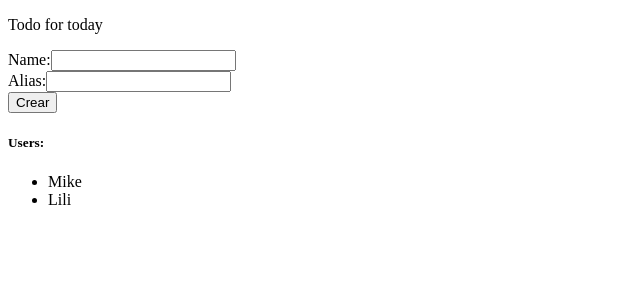
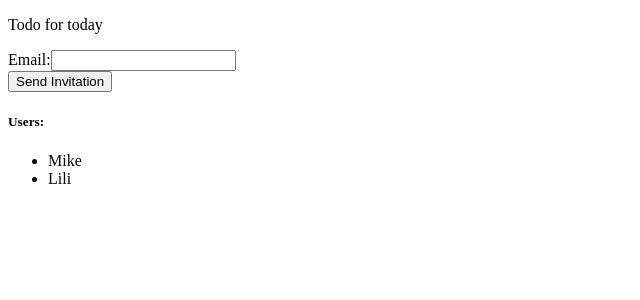
Before and after one commit to codekacode/todo-innova-challenge, an Angular app: page /board/1 in a window 1280 px wide. Shown: the top 300 px of the page, without its empty margins (0-640 px from the left). Built offline with nearby package versions, Linux system fonts and the light colour scheme.

Commit message:
Add package to create modal

```diff
--- a/package.json
+++ b/package.json
@@ -19,6 +19,7 @@
     "@angular/platform-browser": "~11.2.3",
     "@angular/platform-browser-dynamic": "~11.2.3",
     "@angular/router": "~11.2.3",
+    "ngx-easy-modal": "^0.1.11",
     "rxjs": "~6.6.0",
     "tslib": "^2.0.0",
     "zone.js": "~0.11.3"
--- a/src/app/pages/detail-boards/detail-boards.component.html
+++ b/src/app/pages/detail-boards/detail-boards.component.html
@@ -1,15 +1,11 @@
 <p>{{board.name}}</p>
 <form (ngSubmit)="saveUser()" [formGroup]="formUser">
   <div>
-      <label for="">Name:</label>
-      <input type="text" formControlName="name">
+      <label for="">Email:</label>
+      <input type="email" formControlName="email">
   </div>
   <div>
-      <label for="">Alias:</label>
-      <input type="text" formControlName="alias">
-  </div>
-  <div>
-      <button>Crear</button>
+      <button>Send Invitation</button>
   </div>
 </form>
 <div>
--- a/src/app/pages/detail-boards/detail-boards.component.ts
+++ b/src/app/pages/detail-boards/detail-boards.component.ts
@@ -14,8 +14,7 @@ export class DetailBoardsComponent implements OnInit {
   board:any= {};
 
   formUser = new FormGroup({
-    name: new FormControl("",[Validators.required]),
-    alias: new FormControl(),
+    email: new FormControl("",[Validators.required]),
   });
 
   constructor(private _trelloService:TrelloService, private _routerActive:ActivatedRoute) { }
--- a/src/app/services/trello.service.ts
+++ b/src/app/services/trello.service.ts
@@ -55,6 +55,7 @@ export class TrelloService {
         {
           type: "ToDo", items: [
             {
+              id: 1,
               title: "Add social networks",
               description: "Type description here",
               labels: ["Home", "Hacer", "Now"],
```
Also changed, not shown: 1 other file (tests, documents, lock files or other folders).
